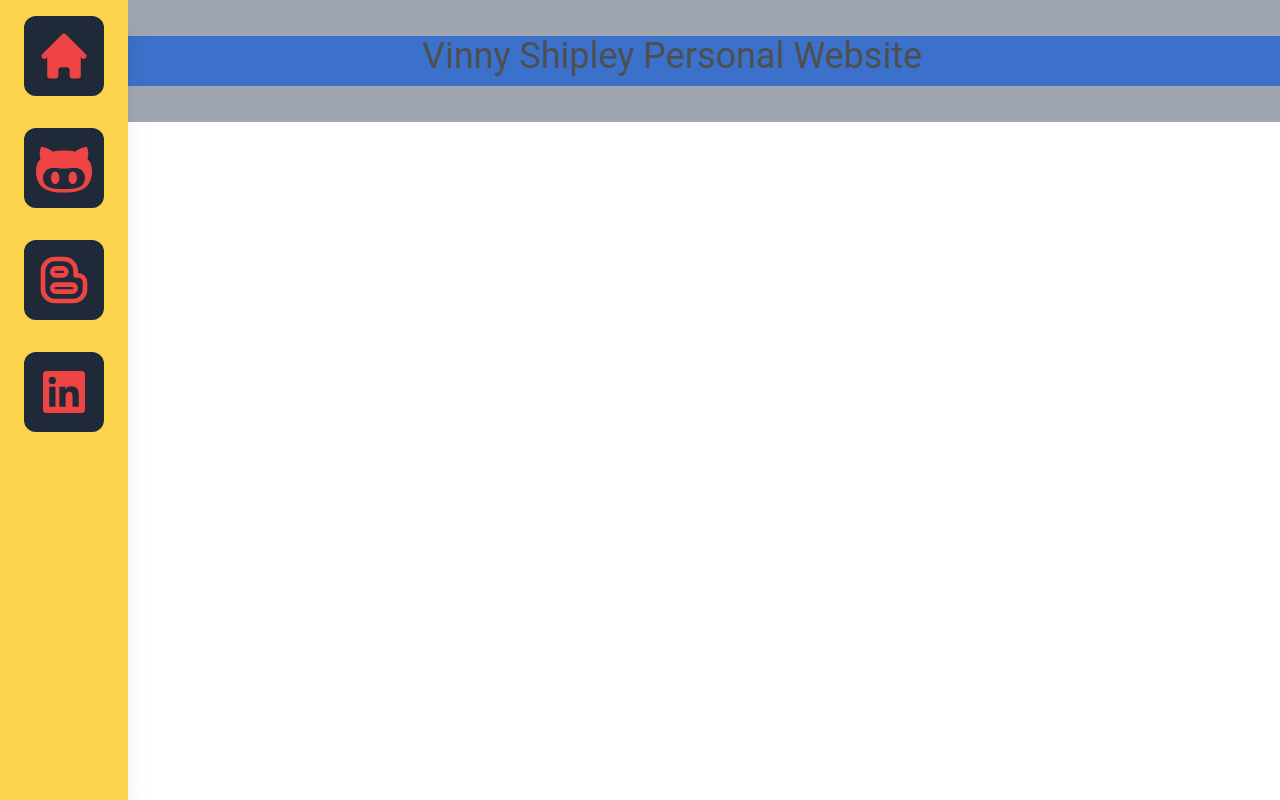
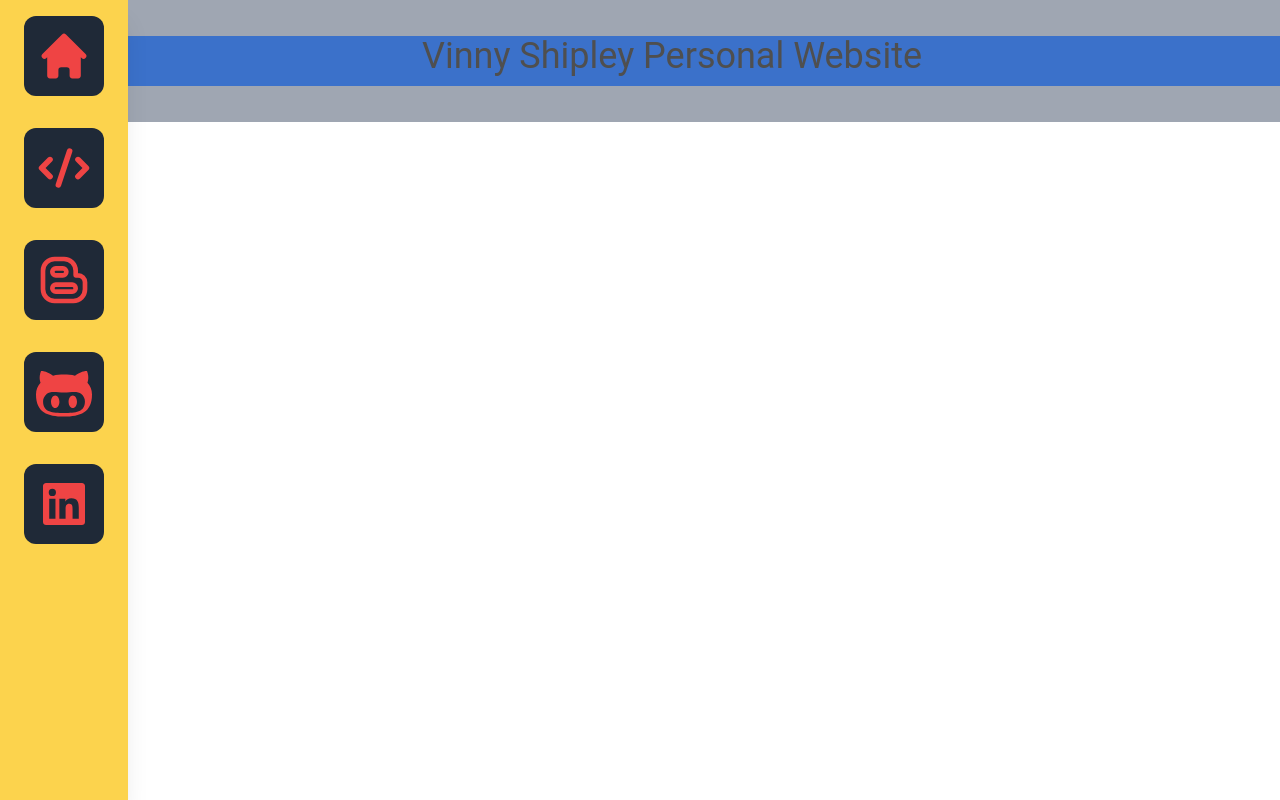
Before and after one commit to VinnyShipley/Personal_Site, a Next.js app: page / in a window 1280 px wide. Built offline with nearby package versions, Linux system fonts and the light colour scheme; what tw-elements would draw is missing.

Commit message:
github linked and portfolio rebranded

```diff
--- a/src/pages/blog.js
+++ b/src/pages/blog.js
@@ -1,4 +1,4 @@
-import SideBar from './sidebar';
+import  SideBar  from './sidebar';
 import { getBlogPosts } from '../../lib/mongo/movies';
 
 export default function BlogPage({posts}) {
--- a/src/pages/sidebar.js
+++ b/src/pages/sidebar.js
@@ -1,8 +1,9 @@
 import { GoOctoface } from 'react-icons/go';
 import { TbBrandBlogger } from 'react-icons/tb';
 import Link from 'next/link';
-import { HiHome } from "react-icons/hi";
+import { HiHome, HiCode } from "react-icons/hi";
 import { RiLinkedinBoxFill } from "react-icons/ri";
+
 
 const SideBar = () => {
 	return (
@@ -11,8 +12,13 @@ const SideBar = () => {
 			className='fixed top-0 left-0 h-screen w-32 flex flex-col bg-secondary_hover text-amber-100 shadow-xl'
 		>
       <SideBarIcon icon={<HiHome size="56" />} text='Homepage' href="/"/>
-			<SideBarIcon icon={<GoOctoface size='56' />} text='My Projects' href="/projects"/>
-			<SideBarIcon icon={<TbBrandBlogger size='56' />} text='My Blog' href="/blog"/>
+
+			<SideBarIcon icon={ <HiCode size='56'/>} text='My Portfolio' href="/projects"/>
+
+			<SideBarIcon icon={<TbBrandBlogger size='56' />} text='The Blog' href="/blog"/>
+
+			<SideBarIcon icon={<GoOctoface size='56' />} text='My Github' href="https://github.com/VinnyShipley"/>
+
 			<SideBarIcon icon={ <RiLinkedinBoxFill size='56'/>} text='My Linkedin' href="https://www.linkedin.com/in/vinny-shipley/" />
 		</div>
 	);
```
